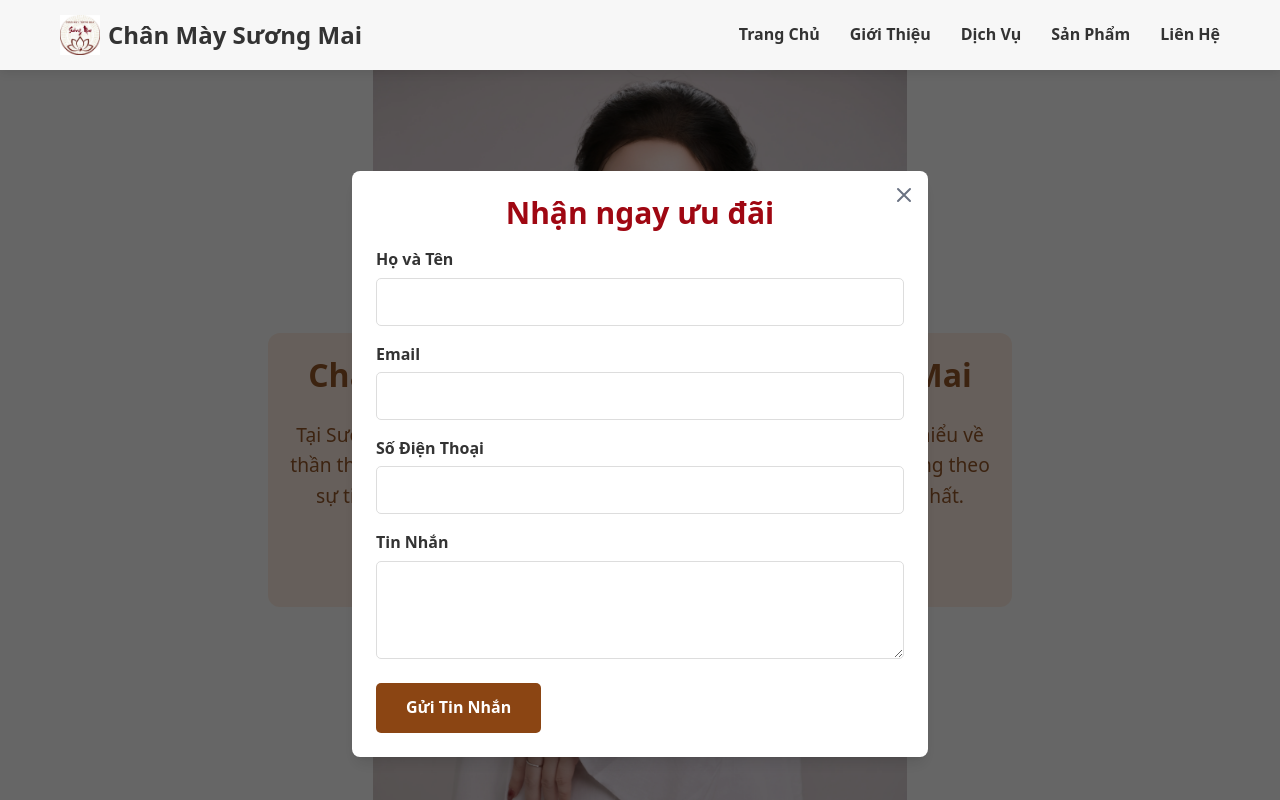
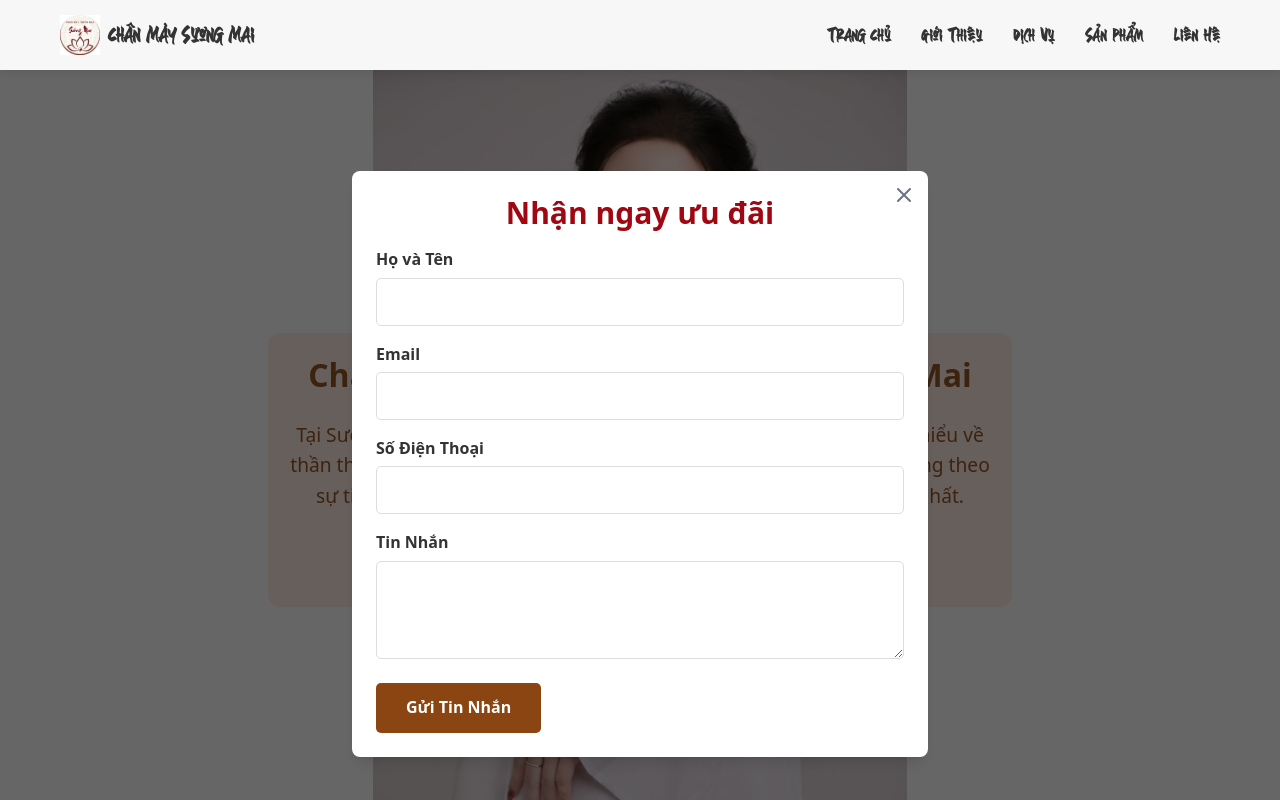
Before and after one commit to TriThuc2321/thammy, a Next.js app: page / in a window 1280 px wide. Shown: the top 800 px of the page. Built offline with nearby package versions, Linux system fonts and the light colour scheme.

Commit message:
feat: update font

```diff
--- a/src/app/globals.css
+++ b/src/app/globals.css
@@ -1,4 +1,9 @@
 @import "tailwindcss";
+
+@theme inline {
+  --font-ghelisyah: var(--font-ghelisyah);
+  --font-hictDesignors: var(--font-hictDesignors);
+}
 
 @layer base {
   *,
--- a/src/app/layout.tsx
+++ b/src/app/layout.tsx
@@ -2,6 +2,7 @@ import type { Metadata } from "next";
 import { Geist, Geist_Mono } from "next/font/google";
 import "./globals.css";
 import { Footer, Header } from "@/components";
+import localFont from "next/font/local";
 
 const geistSans = Geist({
   variable: "--font-geist-sans",
@@ -11,6 +12,18 @@ const geistSans = Geist({
 const geistMono = Geist_Mono({
   variable: "--font-geist-mono",
   subsets: ["latin"],
+});
+
+const ghelisyahFont = localFont({
+  src: "./fonts/DFVN-Ghelisyah.otf",
+  display: "swap",
+  variable: "--font-ghelisyah",
+});
+
+const hictDesignorsFont = localFont({
+  src: "./fonts/hictDesignors.ttf",
+  display: "swap",
+  variable: "--font-hictDesignors",
 });
 
 export const metadata: Metadata = {
@@ -39,7 +52,7 @@ export default function RootLayout({
   return (
     <html lang="en">
       <body
-        className={`${geistSans.variable} ${geistMono.variable} antialiased`}
+        className={`${geistSans.variable} ${geistMono.variable} ${ghelisyahFont.variable} ${hictDesignorsFont.variable} antialiased`}
       >
         <Header />
         {children}
--- a/src/components/Header/index.tsx
+++ b/src/components/Header/index.tsx
@@ -1,6 +1,7 @@
 import "./styles.css";
 import logo from "@/assets/images/logo.webp";
 import Image from "next/image";
+import Link from "next/link";
 
 export default function Header() {
   return (
@@ -8,24 +9,36 @@ export default function Header() {
       <div className="container">
         <div className="flex items-center gap-2">
           <Image src={logo} width={40} height={40} alt="logo" />
-          <h1 className="text-2xl font-bold">Chân Mày Sương Mai</h1>
+          <h1 className="text-2xl font-bold font-hictDesignors">
+            Chân Mày Sương Mai
+          </h1>
         </div>
         <nav>
-          <ul>
+          <ul className="font-hictDesignors">
             <li>
-              <a href="#home">Trang Chủ</a>
+              <Link className="text-xl" href="#home">
+                Trang Chủ
+              </Link>
             </li>
             <li>
-              <a href="#about">Giới Thiệu</a>
+              <Link className="text-xl" href="#about">
+                Giới Thiệu
+              </Link>
             </li>
             <li>
-              <a href="#services">Dịch Vụ</a>
+              <Link className="text-xl" href="#services">
+                Dịch Vụ
+              </Link>
             </li>
             <li>
-              <a href="#products">Sản Phẩm</a>
+              <Link className="text-xl" href="#products">
+                Sản Phẩm
+              </Link>
             </li>
             <li>
-              <a href="#contact">Liên Hệ</a>
+              <Link className="text-xl" href="#contact">
+                Liên Hệ
+              </Link>
             </li>
           </ul>
         </nav>
```
Also changed, not shown: src/app/fonts/DFVN-Ghelisyah.otf (added), src/app/fonts/hictDesignors.ttf (added).
